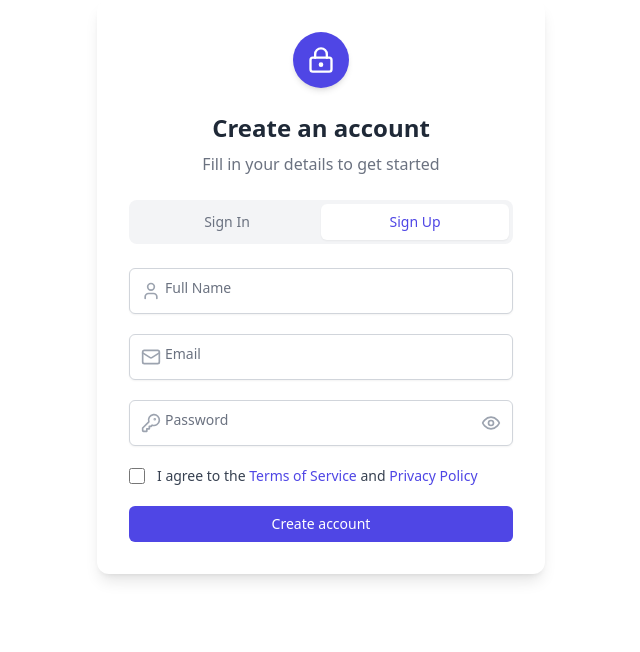
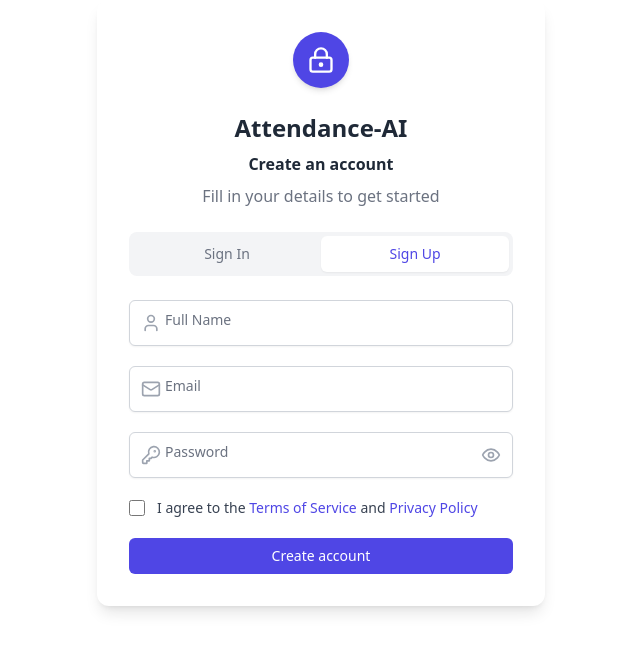
Before and after one commit to Rakibul599/auto-attendence-system-AI, a React (Vite) app in the folder front-end/: page /signup in a window 1280 px wide. Shown: the top 652 px of the page, without its empty margins (319-959 px from the left). Built offline with nearby package versions, Linux system fonts and the light colour scheme; no server answers.

Commit message:
env added

```diff
--- a/front-end/src/components/auth/AuthCard.tsx
+++ b/front-end/src/components/auth/AuthCard.tsx
@@ -21,9 +21,11 @@ export const AuthCard: React.FC<AuthCardProps> = ({ initialView  }) => {
       </div>
 
       <h2 className="text-2xl font-bold text-center text-gray-800 mb-2">
-        {view === 'login' ? 'Welcome back' : 'Create an account'}
+        {view === 'login' ? 'Attendance-AI' : 'Attendance-AI'}
       </h2>
-
+      <h2 className="text-md font-bold text-center text-gray-800 mb-2">
+        {view === 'login' ? 'Teachers Login' : 'Create an account'}
+      </h2>
       <p className="text-gray-500 text-center mb-6">
         {view === 'login'
           ? 'Enter your credentials to access your account'
```
Also changed, not shown: 1 other file (tests, documents, lock files or other folders).
